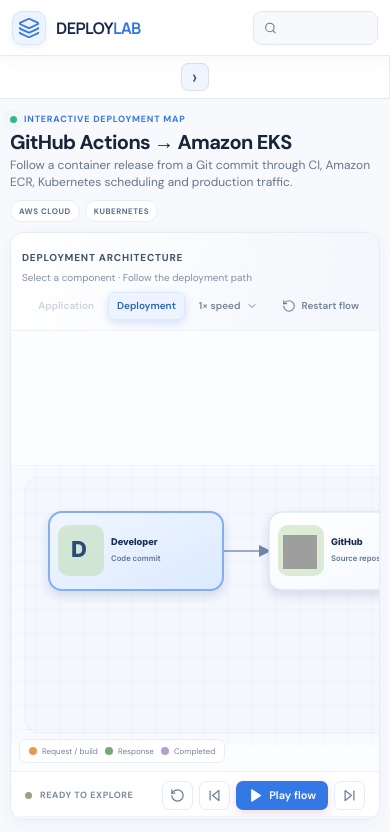
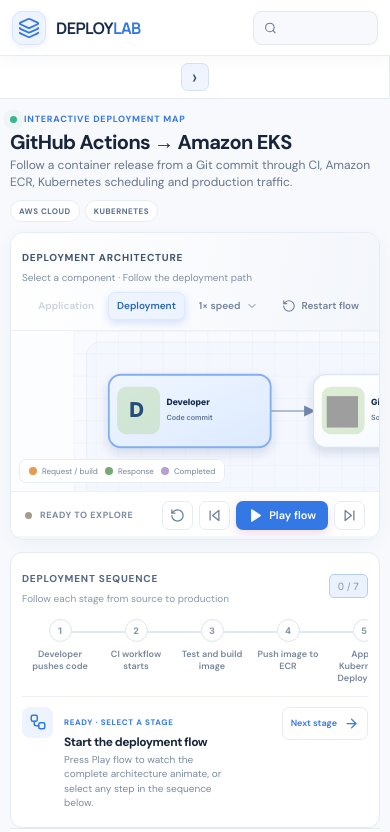
Before and after one commit to gajulatechi27/devops-deployment-explorer, a React (Vite) app: page / in a window 390 px wide. Shown: the top 832 px of the page. Built offline with nearby package versions, Linux system fonts and the light colour scheme; grey boxes are pictures that could not be loaded.

Commit message:
Widen architecture navigation and remove canvas whitespace

```diff
--- a/src/index.css
+++ b/src/index.css
@@ -1522,3 +1522,50 @@ main>footer span{color:#4c8bd6}
   align-items:flex-start;
  }
 }
+
+
+/* Architecture workspace refinements: wider navigation and a compact, content-fit flow map */
+@media (min-width: 1021px){
+ .app.workspace-architectures{
+  grid-template-columns:280px minmax(0,1fr) 46px;
+ }
+ .app.workspace-architectures:not(.right-collapsed){
+  grid-template-columns:280px minmax(0,1fr) minmax(320px,360px);
+ }
+ .app.workspace-architectures.left-collapsed{
+  grid-template-columns:46px minmax(0,1fr) 46px;
+ }
+ .app.workspace-architectures.left-collapsed:not(.right-collapsed){
+  grid-template-columns:46px minmax(0,1fr) minmax(320px,360px);
+ }
+}
+.app.workspace-architectures .left-panel{
+ padding-left:16px;
+ padding-right:16px;
+}
+.app.workspace-architectures .architecture-2d.flow-map{
+ height:172px;
+ min-height:172px;
+ max-height:172px;
+}
+.app.workspace-architectures .architecture-2d.flow-map svg{
+ height:100%;
+}
+@media (max-width:1250px) and (min-width:1021px){
+ .app.workspace-architectures{grid-template-columns:260px minmax(0,1fr) 46px}
+ .app.workspace-architectures:not(.right-collapsed){grid-template-columns:260px minmax(0,1fr) minmax(300px,340px)}
+}
+@media (max-width:1020px){
+ .app.workspace-architectures .architecture-2d.flow-map{
+  height:172px;
+  min-height:172px;
+  max-height:172px;
+ }
+}
+@media (max-width:700px){
+ .app.workspace-architectures .architecture-2d.flow-map{
+  height:160px;
+  min-height:160px;
+  max-height:160px;
+ }
+}
```
